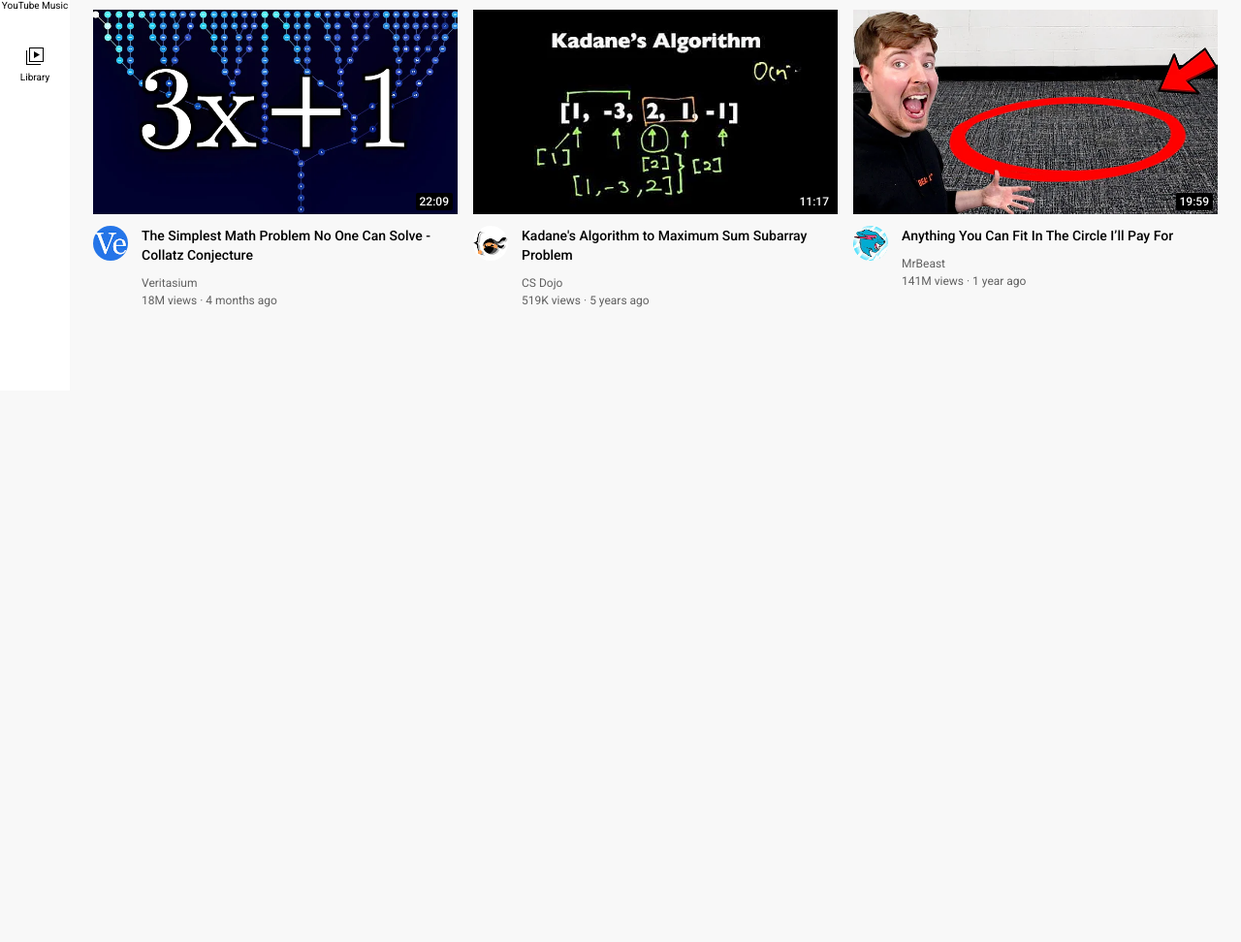
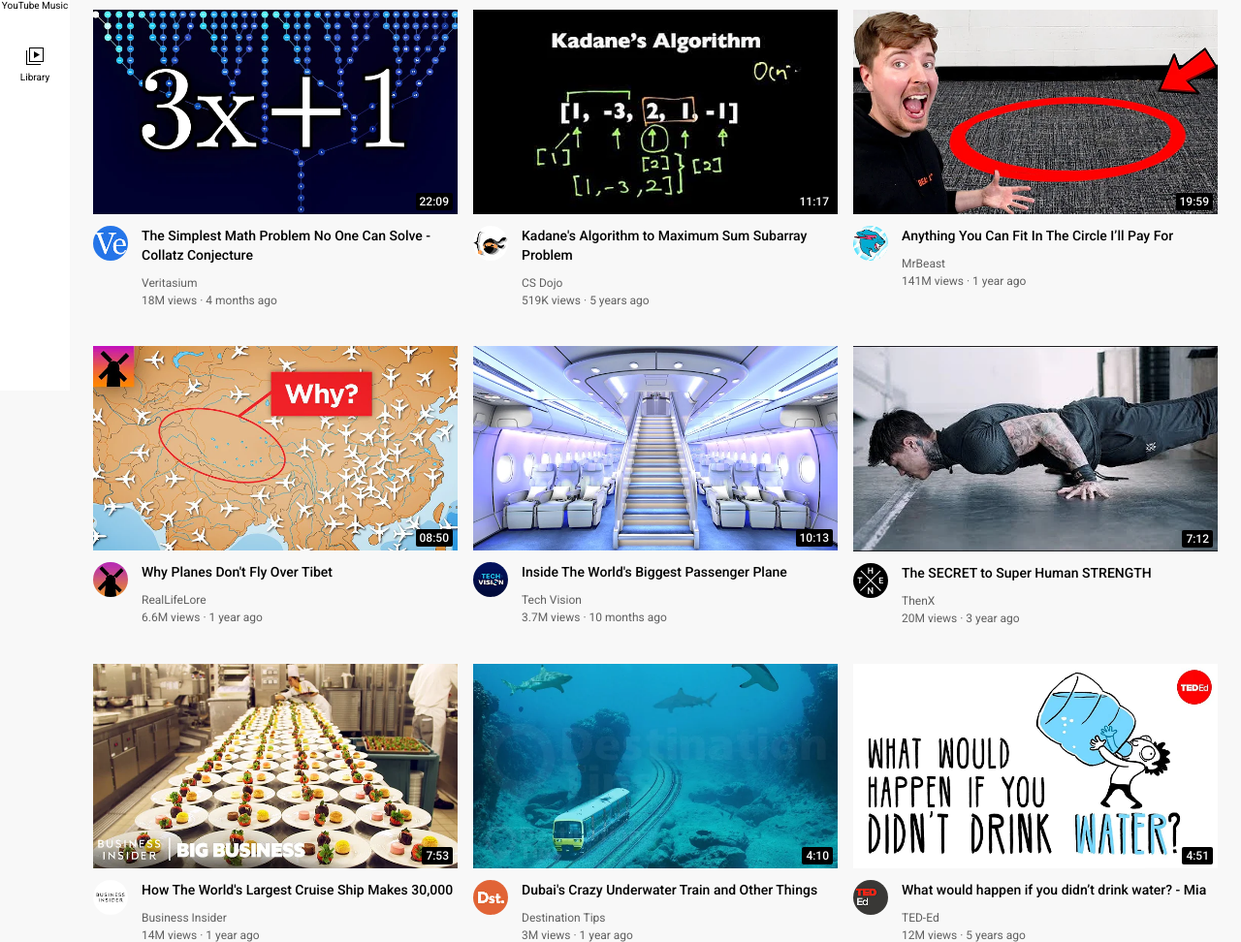
Before and after one commit to RoshanZameerB/youtubeclone, a plain HTML site: page youtube.html in a window 1280 px wide. Shown: the part 397-1369 px from the top of the page at 97% size. Before the commit the page ends 800 px from the top, so only its background shows below. Drawn offline with Linux system fonts and the light colour scheme.

Commit message:
Update youtube.html

```diff
--- a/youtube.html
+++ b/youtube.html
@@ -210,7 +210,148 @@
             </div>
           </div>
         </div>
-      </section>
-    </main>
+
+        <div class="video-preview">
+          <div class="thumbnail-row">
+            <img class="thumbnail" src="thumbnails/thumbnail-7.webp">
+            <div class="video-time">08:50</div>
+          </div>
+          <div class="video-info-grid">
+            <div class="channel-picture">
+              <img class="profile-picture" src="channel-pictures/channel-7.jpeg">
+            </div>
+            <div class="video-info">
+              <p class="video-title">
+
+              Why Planes Don't Fly Over Tibet
+            </p>
+              <p class="video-author">
+                RealLifeLore
+              </p>
+              <p class="video-stats">
+
+6.6M views · 1 year ago
+              </p>
+            </div>
+          </div>
+        </div>
+        <div class="video-preview">
+          <div class="thumbnail-row">
+            <img class="thumbnail" src="thumbnails/thumbnail-8.webp">
+            <div class="video-time">10:13</div>
+          </div>
+          <div class="video-info-grid">
+            <div class="channel-picture">
+              <img class="profile-picture" src="channel-pictures/channel-8.jpeg">
+            </div>
+            <div class="video-info">
+              <p class="video-title">
+
+Inside The World's Biggest Passenger Plane
+              </p>
+              <p class="video-author">
+                Tech Vision
+              </p>
+              <p class="video-stats">
+                3.7M views · 10 months ago
+              </p>
+            </div>
+          </div>
+        </div>
+        <div class="video-preview">
+          <div class="thumbnail-row">
+            <img class="thumbnail" src="thumbnails/thumbnail-9.webp">
+            <div class="video-time">7:12</div>
+          </div>
+          <div class="video-info-grid">
+            <div class="channel-picture">
+              <img class="profile-picture" src="channel-pictures/channel-9.jpeg">
+            </div>
+            <div class="video-info">
+              <p class="video-title">
+                The SECRET to Super Human STRENGTH
+              </p>
+              <p class="video-author">
+                ThenX
+              </p>
+              <p class="video-stats">
+                20M views · 3 year ago
+              </p>
+            </div>
+          </div>
+        </div>
+        <div class="video-preview">
+          <div class="thumbnail-row">
+            <img class="thumbnail" src="thumbnails/thumbnail-10.webp">
+            <div class="video-time">7:53</div>
+          </div>
+          <div class="video-info-grid">
+            <div class="channel-picture">
+              <img class="profile-picture" src="channel-pictures/channel-10.jpeg">
+            </div>
+            <div class="video-info">
+              <p class="video-title">
+
+How The World's Largest Cruise Ship Makes 30,000
+              </p>
+              <p class="video-author">
+                Business Insider
+
+
+              </p>
+              <p class="video-stats">
+                14M views · 1 year ago
+              </p>
+            </div>
+          </div>
+        </div>
+        <div class="video-preview">
+          <div class="thumbnail-row">
+            <img class="thumbnail" src="thumbnails/thumbnail-11.webp">
+            <div class="video-time">4:10</div>
+          </div>
+          <div class="video-info-grid">
+            <div class="channel-picture">
+              <img class="profile-picture" src="channel-pictures/channel-11.jpeg">
+            </div>
+            <div class="video-info">
+              <p class="video-title">
+
+Dubai's Crazy Underwater Train and Other Things
+              </p>
+              <p class="video-author">
+                Destination Tips
+
+
+              </p>
+              <p class="video-stats">
+                3M views · 1 year ago
+              </p>
+            </div>
+          </div>
+        </div>
+        <div class="video-preview">
+          <div class="thumbnail-row">
+            <img class="thumbnail" src="thumbnails/thumbnail-12.webp">
+            <div class="video-time">4:51</div>
+          </div>
+          <div class="video-info-grid">
+            <div class="channel-picture">
+              <img class="profile-picture" src="channel-pictures/channel-12.jpeg">
+            </div>
+            <div class="video-info">
+              <p class="video-title">
+
+What would happen if you didn’t drink water? - Mia
+              </p>
+              <p class="video-author">
+                TED-Ed
+              </p>
+              <p class="video-stats">
+                12M views · 5 years ago
+              </p>
+            </div>
+          </div>
+        </div>
   </body>
 </html>
```
